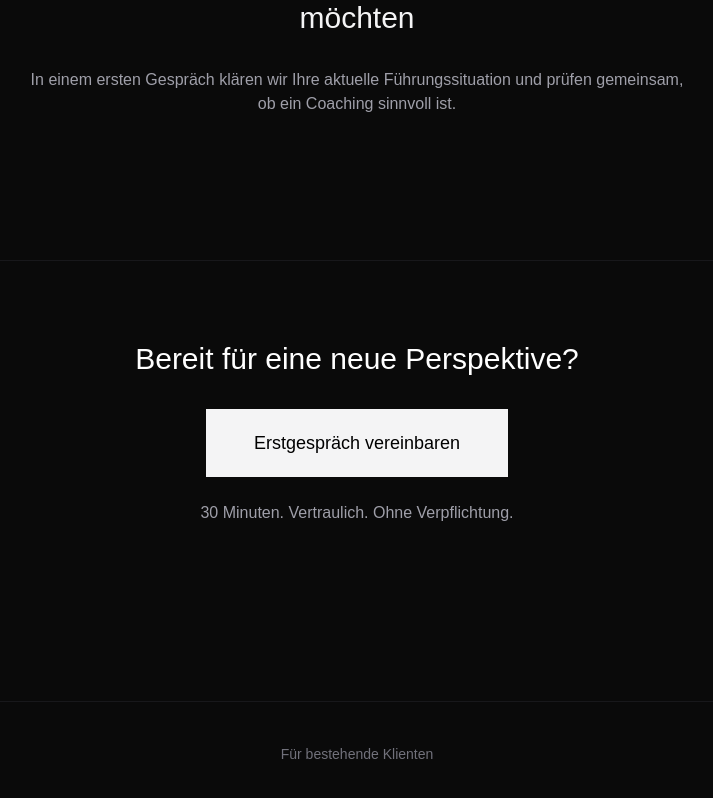
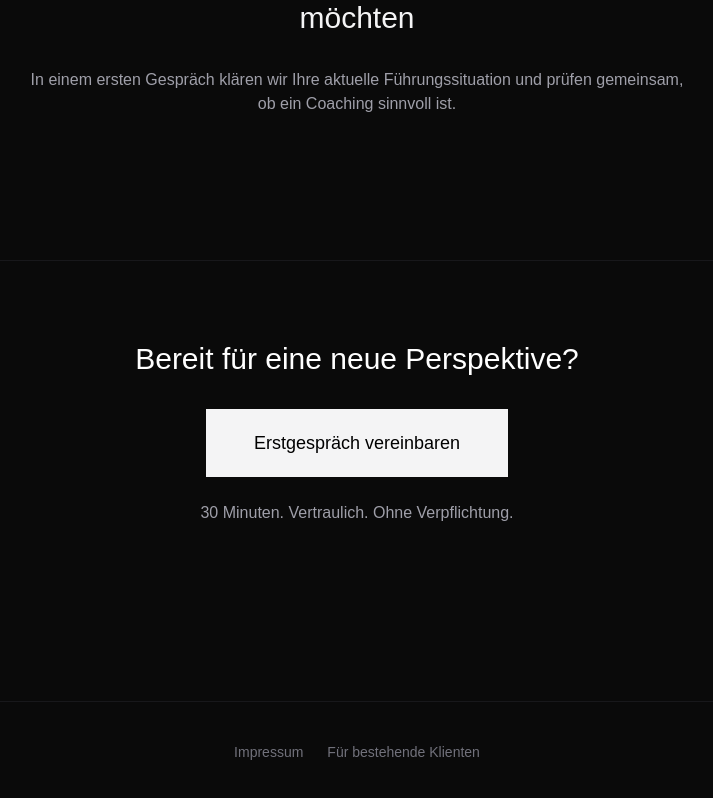
Before and after one commit to wolfgangtietz/coaching-landing, a Next.js app: page / in a window 1280 px wide. Shown: the part 4553-5351 px from the top of the page, without its empty margins (283-996 px from the left). Built offline with nearby package versions, Linux system fonts and the light colour scheme.

Commit message:
footer routing fix

```diff
--- a/app/impressum/page.tsx
+++ b/app/impressum/page.tsx
@@ -11,8 +11,8 @@ export default function Impressum() {
         <p className="text-zinc-300 leading-relaxed">
           Wolfgang Tietz<br />
           Executive Coaching<br />
-          [Straße Hausnummer]<br />
-          [PLZ Ort]<br />
+          [Ina-Seidel-Bogen 75]<br />
+          [81929 München]<br />
           Deutschland
         </p>
 
--- a/app/page.tsx
+++ b/app/page.tsx
@@ -1,5 +1,6 @@
 import Accordion from "@/components/Accordion";
 import BookingSection from "@/components/BookingSection";
+import Link from "next/link";
 
 const caseStudies = [
   {
@@ -225,12 +226,15 @@ aber das System sich verändert.
 </section>
         <BookingSection />
         <footer className="border-t border-zinc-900 mt-24 py-10 text-center">
-  <a
-    href="/session"
-    className="text-zinc-500 text-sm hover:text-zinc-300 transition-colors"
-  >
-    Für bestehende Klienten
-  </a>
+  <div className="flex items-center justify-center gap-6 text-sm text-zinc-500">
+    <Link href="/impressum" className="hover:text-zinc-300 transition-colors">
+      Impressum
+    </Link>
+
+    <a href="/session" className="hover:text-zinc-300 transition-colors">
+      Für bestehende Klienten
+    </a>
+  </div>
 </footer>
       </main>
     </>
```
